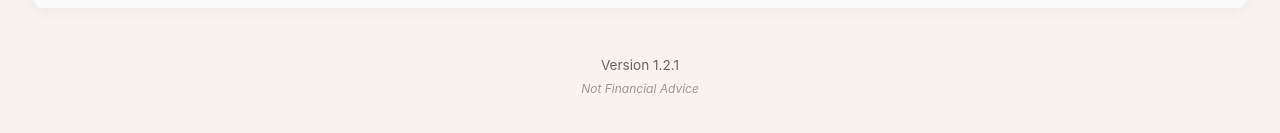
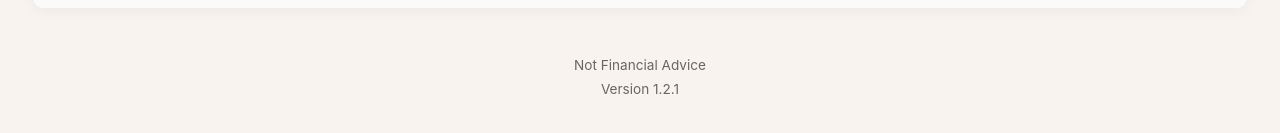
Before and after one commit to JiahanLiu/IREN-Community, a React (Vite) app: page / in a window 1280 px wide. Shown: the part 8663-8796 px from the top of the page. Built offline with nearby package versions, Linux system fonts and the light colour scheme.

Commit message:
Fix Styling of NFA

```diff
--- a/src/App.css
+++ b/src/App.css
@@ -789,10 +789,7 @@
 }
 
 .version-footer .disclaimer {
-  margin-top: 0.5rem;
-  font-size: 0.75rem;
-  color: #999;
-  font-style: italic;
+  margin-bottom: 0.5rem;
 }
 
 /* Responsive */
--- a/src/App.jsx
+++ b/src/App.jsx
@@ -1219,8 +1219,8 @@ function App() {
 
         {/* Version Footer */}
         <div className="version-footer">
+          <div className="disclaimer">Not Financial Advice</div>
           Version {packageJson.version}
-          <div className="disclaimer">Not Financial Advice</div>
         </div>
       </div>
     </div>
```
